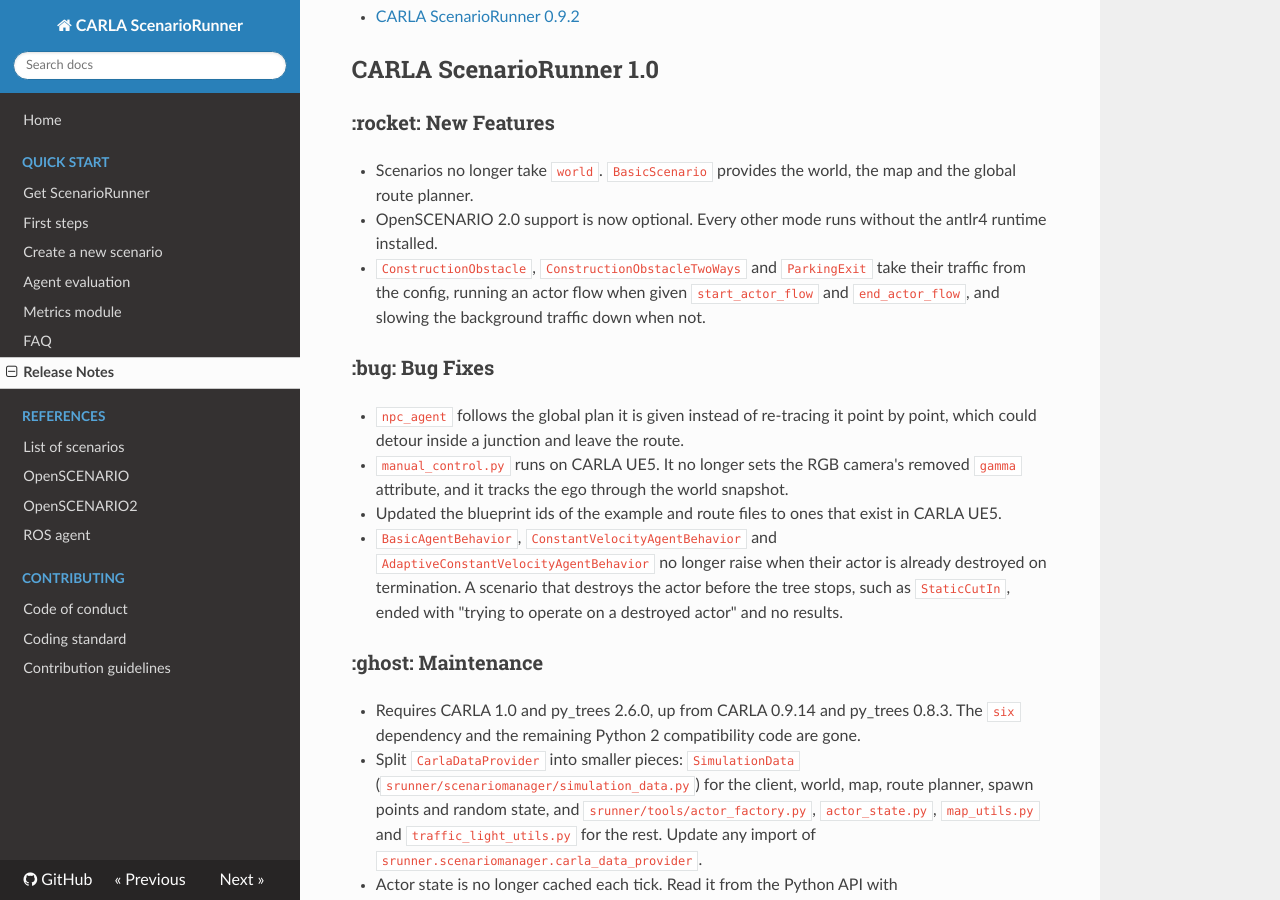
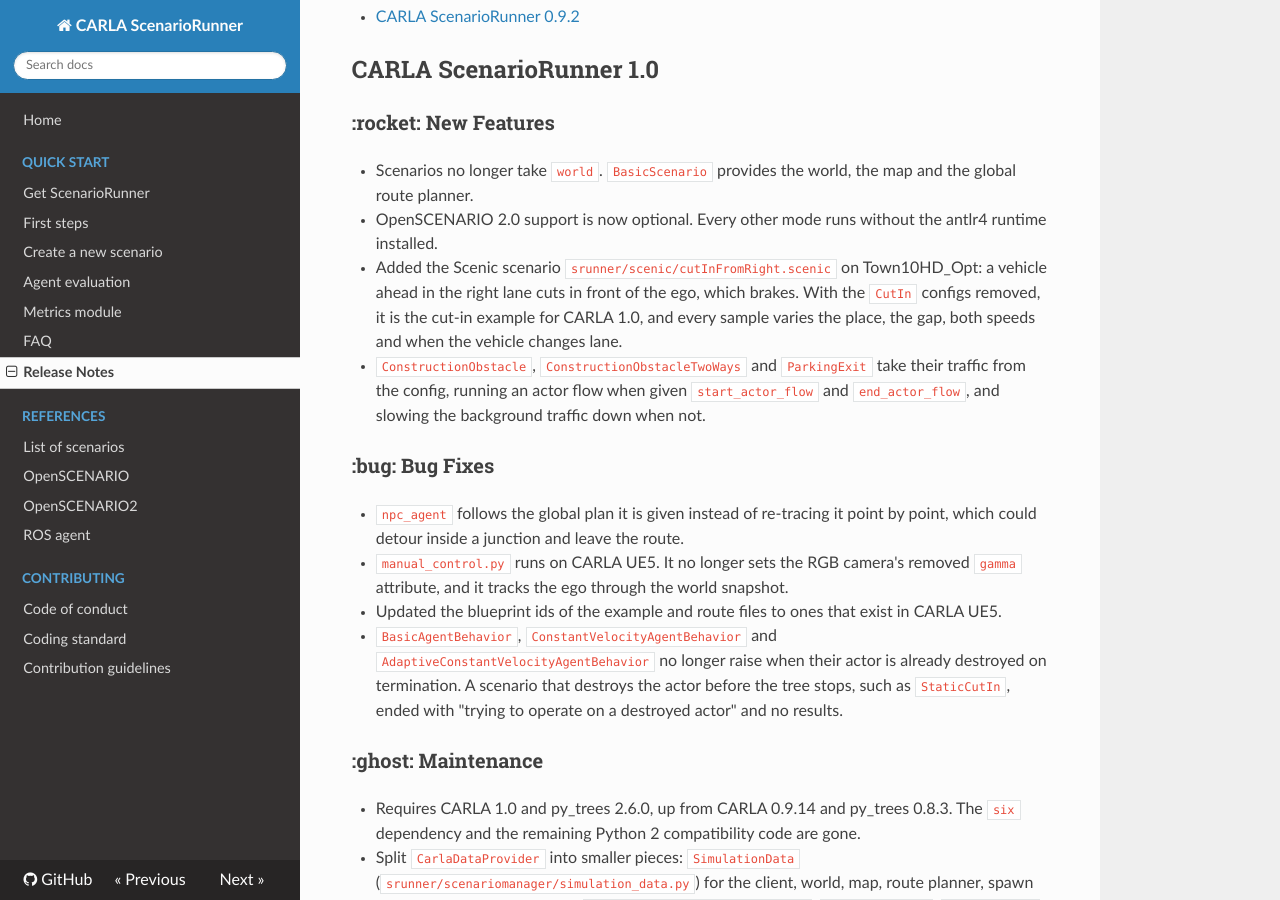
Before and after one commit to carla-simulator/scenario_runner, an MkDocs documentation site: the page built from Docs/CHANGELOG.md, in a window 1280 px wide and 900 px high, scrolled down 486 px. Built offline with MkDocs 1.6.1, drawn with Linux system fonts in a browser that asks for light colours; nearby versions of some CDN libraries.

Commit message:
Add a Scenic cut-in-from-the-right scenario on Town10HD_Opt (#1179)
srunner/scenic/cutInFromRight.scenic: a vehicle ahead in the right lane
changes into the ego's lane after a sampled delay, and the ego brakes for
it. The place, the starting gap, both speeds and the delay are sampled.
With the CutIn example configs removed, this is the cut-in example for
CARLA 1.0.

Co-authored-by: Claude Opus 5.5 <noreply@anthropic.com>

```diff
--- a/Docs/CHANGELOG.md
+++ b/Docs/CHANGELOG.md
@@ -20,6 +20,7 @@
 ### :rocket: New Features
 * Scenarios no longer take `world`. `BasicScenario` provides the world, the map and the global route planner.
 * OpenSCENARIO 2.0 support is now optional. Every other mode runs without the antlr4 runtime installed.
+* Added the Scenic scenario `srunner/scenic/cutInFromRight.scenic` on Town10HD_Opt: a vehicle ahead in the right lane cuts in front of the ego, which brakes. With the `CutIn` configs removed, it is the cut-in example for CARLA 1.0, and every sample varies the place, the gap, both speeds and when the vehicle changes lane.
 * `ConstructionObstacle`, `ConstructionObstacleTwoWays` and `ParkingExit` take their traffic from the config, running an actor flow when given `start_actor_flow` and `end_actor_flow`, and slowing the background traffic down when not.
 
 ### :bug: Bug Fixes
```
Also changed, not shown: 1 other file.
